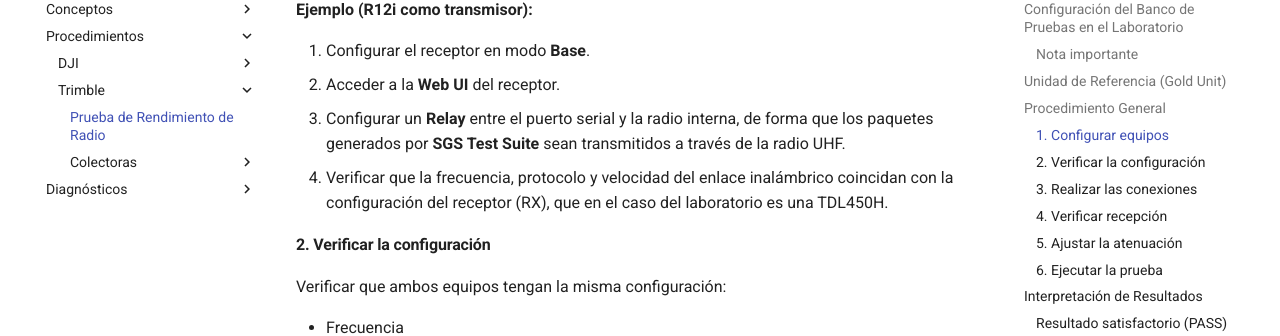
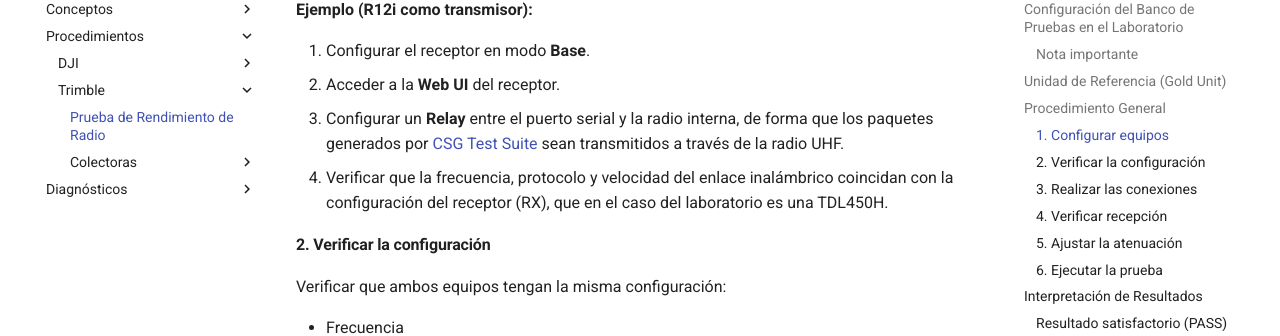
Before and after one commit to schweineorgel/geocom-kb, an MkDocs documentation site: the page built from docs/procedimientos/trimble/radio-thru-test.md, in a window 1280 px wide and 900 px high, scrolled down 2947 px. Shown: the part 126-462 px from the top of the window. Built offline with MkDocs 1.6.1 and Material for MkDocs 9.7.7, drawn with Linux system fonts in a browser that asks for light colours.

Commit message:
typo fix

```diff
--- a/docs/procedimientos/trimble/radio-thru-test.md
+++ b/docs/procedimientos/trimble/radio-thru-test.md
@@ -74,7 +74,7 @@ Configurar el transmisor y el receptor de acuerdo con el procedimiento indicado
 
 1. Configurar el receptor en modo **Base**.
 2. Acceder a la **Web UI** del receptor.
-3. Configurar un **Relay** entre el puerto serial y la radio interna, de forma que los paquetes generados por **SGS Test Suite** sean transmitidos a través de la radio UHF.
+3. Configurar un **Relay** entre el puerto serial y la radio interna, de forma que los paquetes generados por [CSG Test Suite](https://firmware.oemgnss.trimble.com/wpfd_file/csgtestsuite-4/) sean transmitidos a través de la radio UHF.
 4. Verificar que la frecuencia, protocolo y velocidad del enlace inalámbrico coincidan con la configuración del receptor (RX), que en el caso del laboratorio es una TDL450H.
 
 #### 2. Verificar la configuración
```
